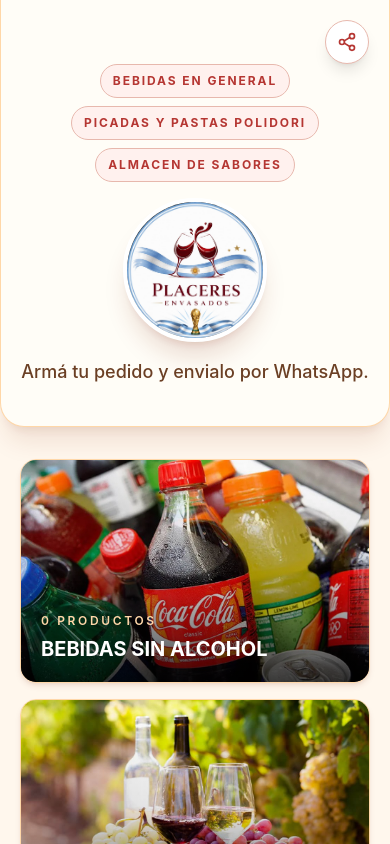
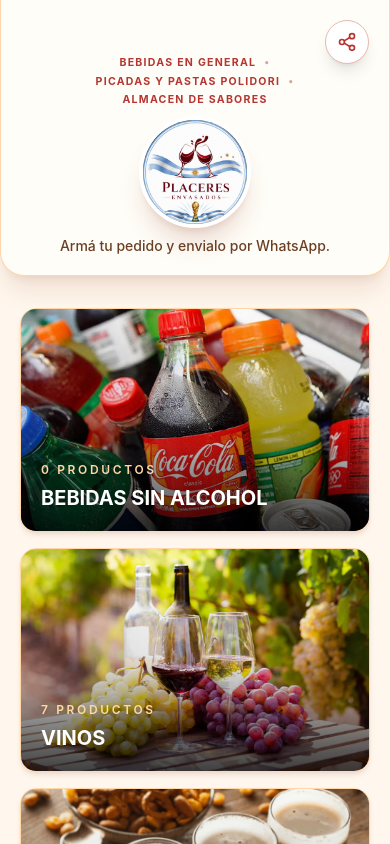
Before and after one commit to comercios-app/placeres-envasados, a React (Vite) app: page / in a window 390 px wide. Shown: the top 844 px of the page. Built offline with nearby package versions, Linux system fonts and the light colour scheme.

Commit message:
Compacta header mobile de Placeres

```diff
--- a/src/App.jsx
+++ b/src/App.jsx
@@ -183,7 +183,7 @@
   return (
     <div className="min-h-screen bg-[#fff7ed] text-[#2f2218]">
       <div className="mx-auto max-w-7xl">
-        <header className="relative overflow-hidden rounded-b-3xl border-x border-b border-orange-200 bg-[#fffdf7] px-5 pb-10 pt-16 text-center shadow-xl shadow-orange-900/10 sm:px-8 sm:pt-8">
+        <header className="relative overflow-hidden rounded-b-3xl border-x border-b border-orange-200 bg-[#fffdf7] px-4 pb-5 pt-12 text-center shadow-xl shadow-orange-900/10 sm:px-8 sm:pb-10 sm:pt-8">
           <button
             type="button"
             onClick={handleShare}
@@ -206,19 +206,21 @@
               <path d="m8.7 10.7 6.6-4.1M8.7 13.3l6.6 4.1" />
             </svg>
           </button>
-          <div className="relative z-10 inline-flex max-w-3xl flex-col items-center gap-4">
-            <div className="flex flex-wrap justify-center gap-2 text-xs font-bold uppercase tracking-[0.16em] text-[#b53632] sm:text-sm">
-              <span className="rounded-full border border-[#e7b8ad] bg-[#fff1ee] px-3 py-2">BEBIDAS EN GENERAL</span>
-              <span className="rounded-full border border-[#e7b8ad] bg-[#fff1ee] px-3 py-2">PICADAS y PASTAS POLIDORI</span>
-              <span className="rounded-full border border-[#e7b8ad] bg-[#fff1ee] px-3 py-2">ALMACEN DE SABORES</span>
+          <div className="relative z-10 inline-flex max-w-3xl flex-col items-center gap-2 sm:gap-4">
+            <div className="flex max-w-xs flex-wrap items-center justify-center gap-x-2 gap-y-1 text-[0.66rem] font-bold uppercase leading-snug tracking-[0.12em] text-[#b53632] sm:max-w-none sm:text-sm sm:tracking-[0.16em]">
+              <span>BEBIDAS EN GENERAL</span>
+              <span className="text-[#d8a69d]">•</span>
+              <span>PICADAS y PASTAS POLIDORI</span>
+              <span className="text-[#d8a69d]">•</span>
+              <span>ALMACEN DE SABORES</span>
             </div>
             <h1 className="sr-only">Placeres Envasados</h1>
             <img
               src={logoImg}
               alt="Placeres Envasados"
-              className="h-36 w-36 rounded-full border-4 border-white bg-white object-cover shadow-xl shadow-orange-900/15 sm:h-48 sm:w-48"
+              className="h-28 w-28 rounded-full border-4 border-white bg-white object-cover shadow-xl shadow-orange-900/15 sm:h-48 sm:w-48"
             />
-            <p className="max-w-2xl text-lg font-medium text-[#6b3f24]">
+            <p className="max-w-2xl text-sm font-medium leading-snug text-[#6b3f24] sm:text-lg">
               Armá tu pedido y envialo por WhatsApp.
             </p>
           </div>
```
